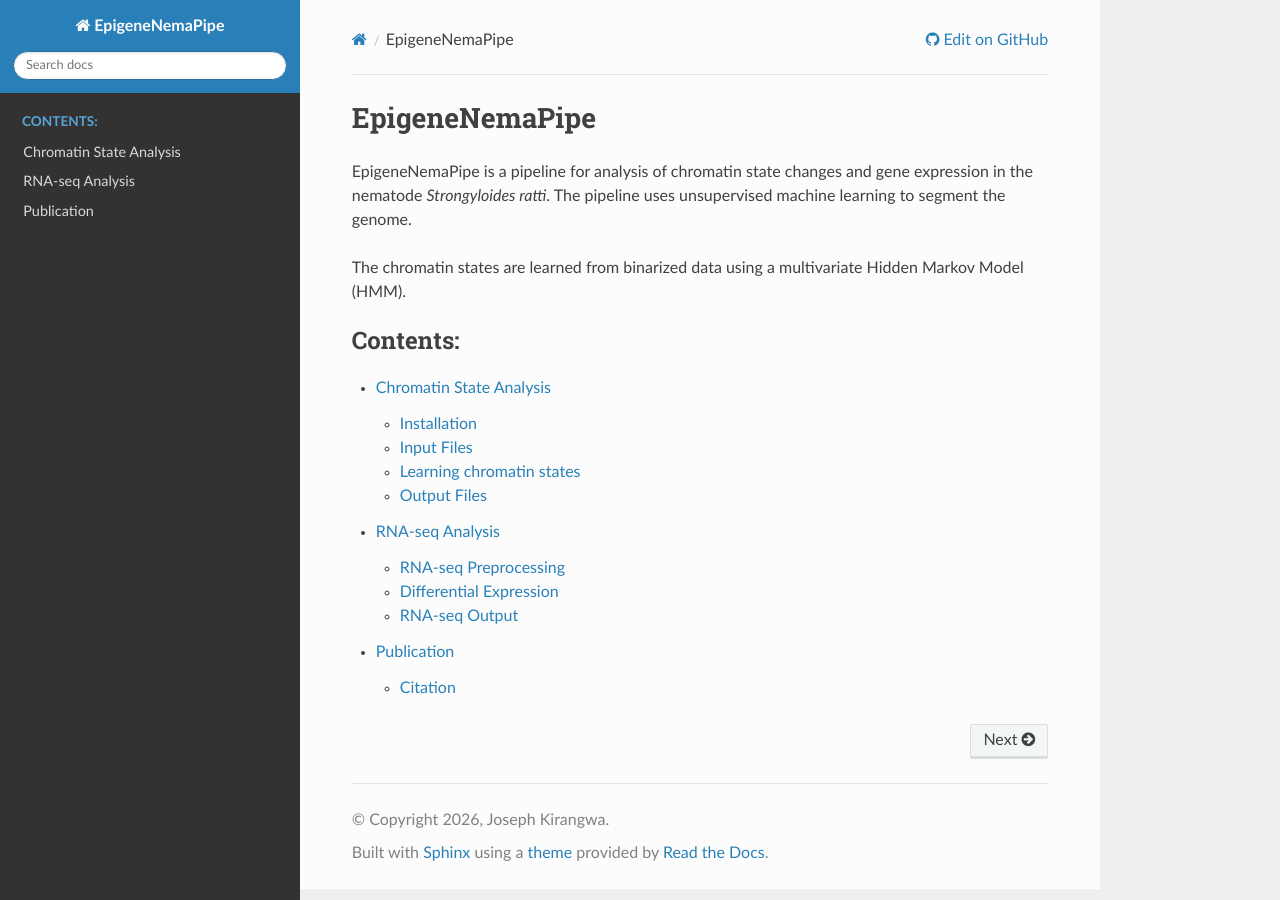
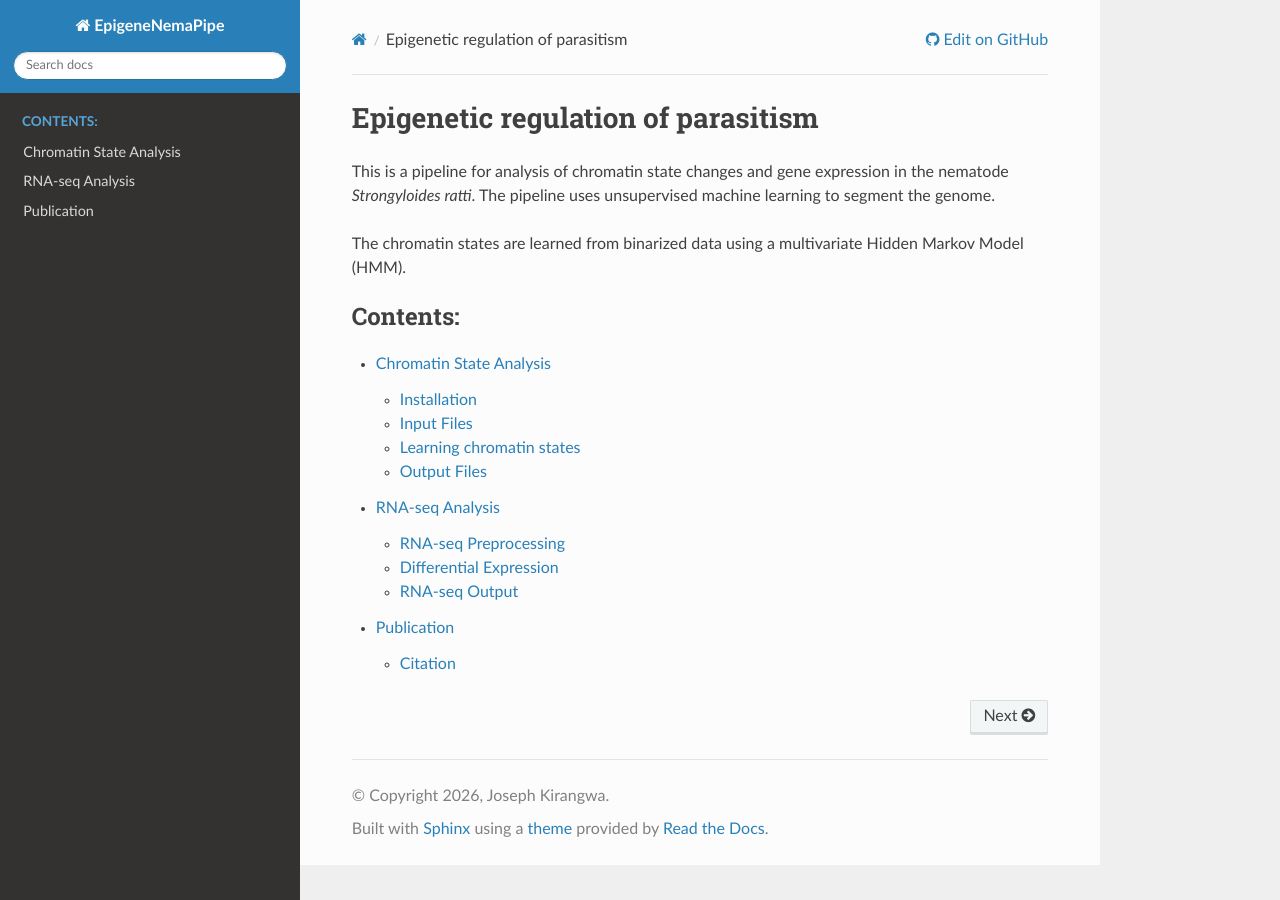
Before and after one commit to jkirangw/EpiNemaPipe, a Sphinx documentation site: the page built from docs/source/index.md, in a window 1280 px wide. Built offline with Sphinx 7.4.7 and the Read the Docs theme 3.1.0, drawn with Linux system fonts in a browser that asks for light colours.

```diff
--- a/docs/source/index.md
+++ b/docs/source/index.md
@@ -1,6 +1,6 @@
-# EpigeneNemaPipe
+# Epigenetic regulation of parasitism
 
-EpigeneNemaPipe is a pipeline for analysis of chromatin state changes and gene expression
+This is a pipeline for analysis of chromatin state changes and gene expression
 in the nematode *Strongyloides ratti*. The pipeline uses unsupervised
 machine learning to segment the genome.
 
```
